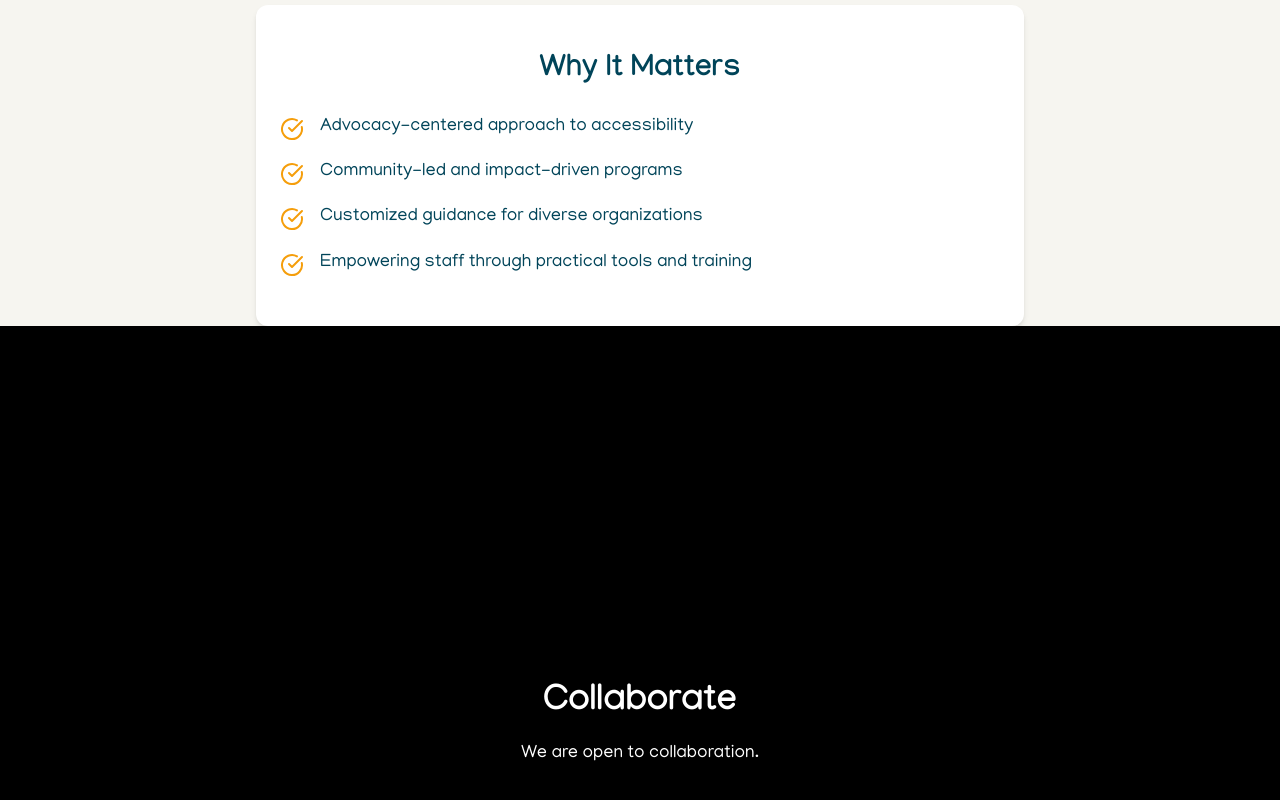
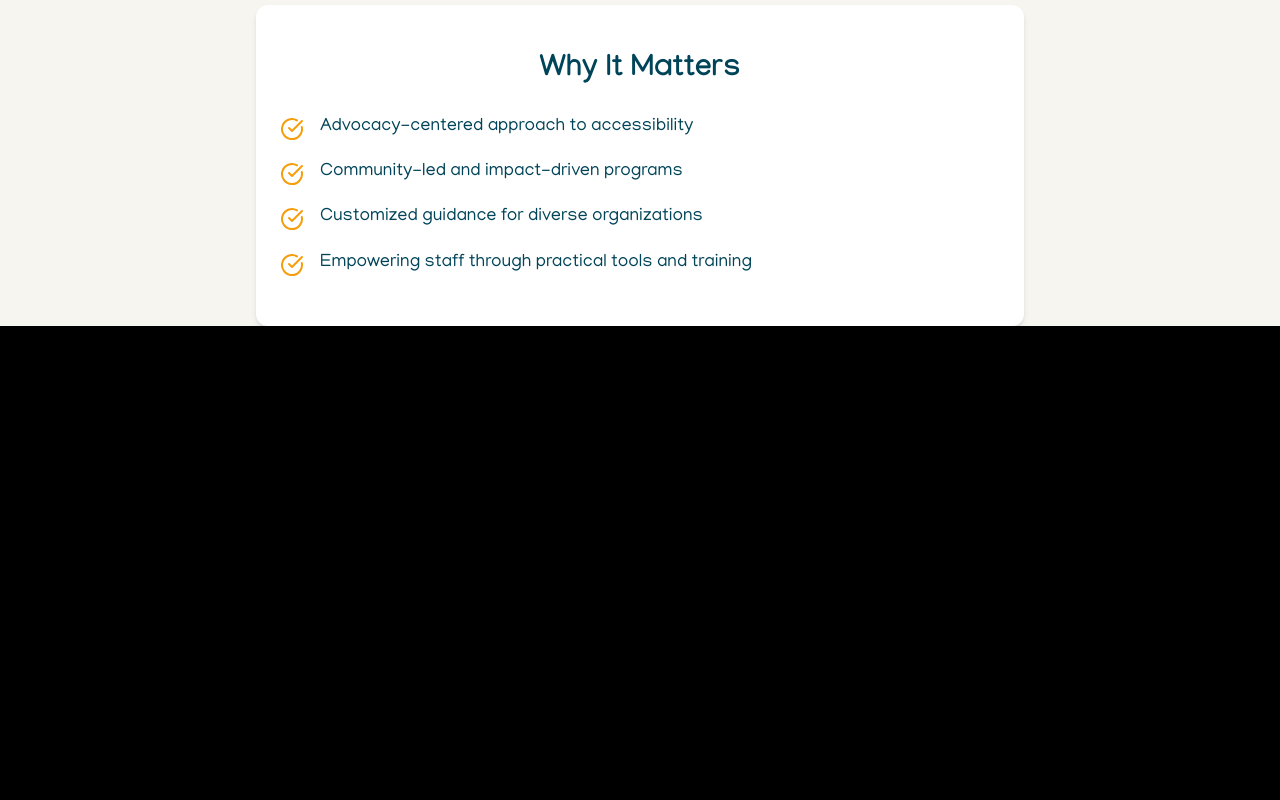
Before and after one commit to ataricco/idealizm-website, a Next.js app: page /collaborate in a window 1280 px wide. Shown: the part 631-1431 px from the top of the page. After the commit the page ends 957 px from the top, so only its background shows below. Built offline with nearby package versions, Linux system fonts and the light colour scheme.

Commit message:
removed leftover template on collaborate page

```diff
--- a/src/app/collaborate/page.tsx
+++ b/src/app/collaborate/page.tsx
@@ -46,13 +46,6 @@ export default function Collaborate() {
                 ))}
             </ul>
             </div>
-
-
-
-        <div className="flex flex-col items-center justify-center h-screen bg-black text-white">
-        <h1 className="text-4xl font-bold">Collaborate</h1>
-        <p className="mt-4 text-lg">We are open to collaboration.</p>
-        </div>
         </div>
     );
 }
```
